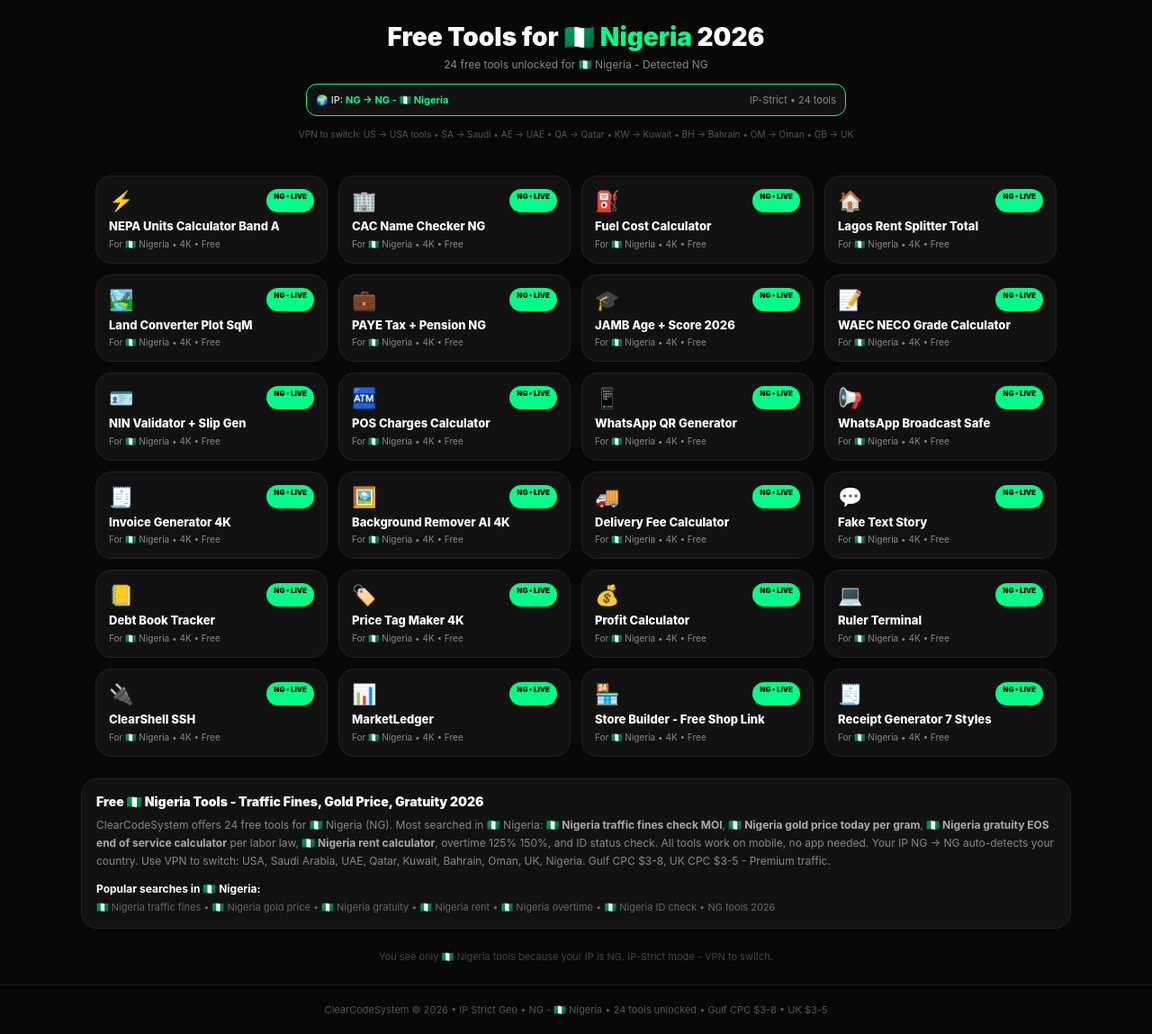
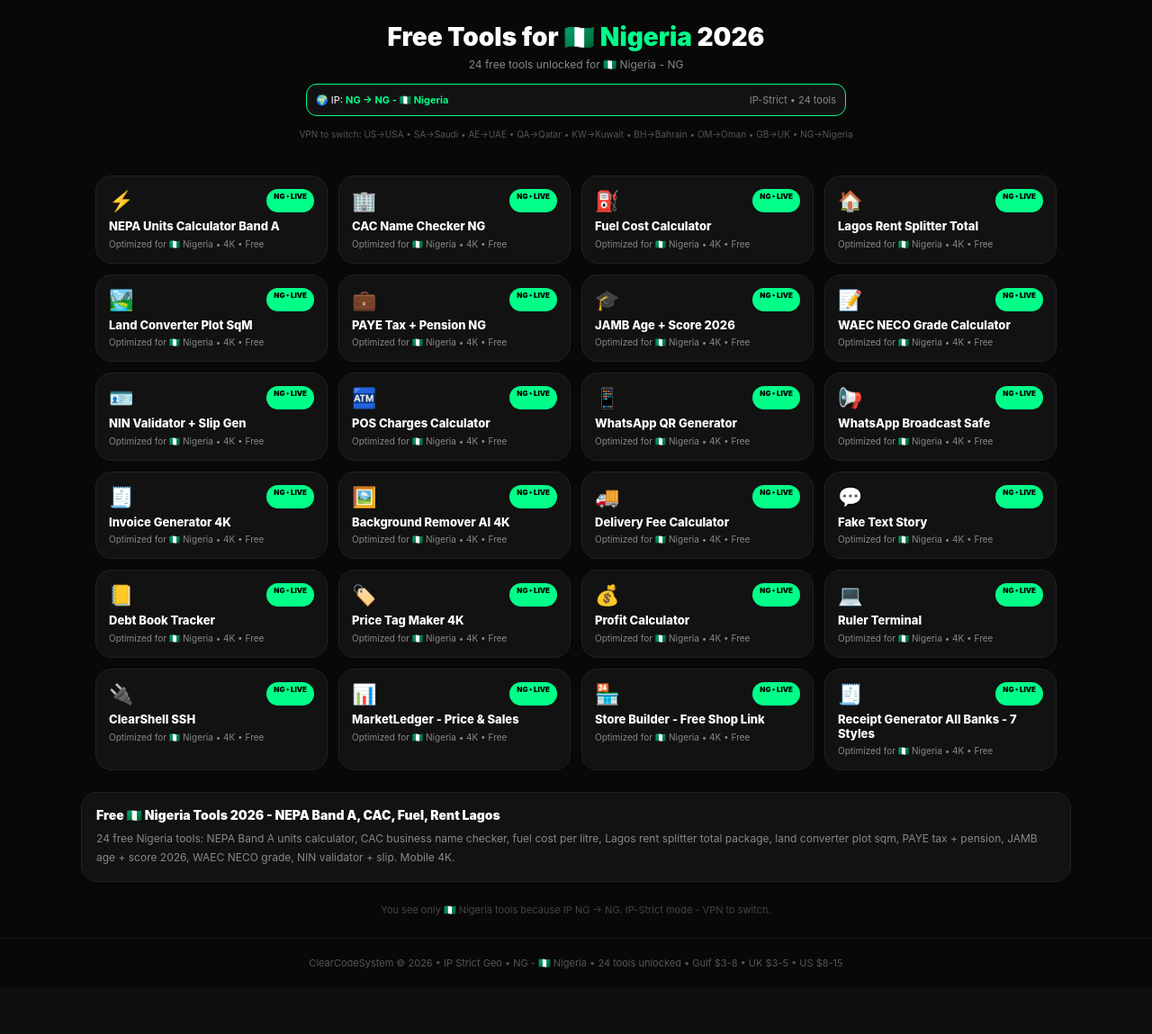
Before and after one commit to Topshugar/Clearcodesystem, a Flask app: page / in a window 1280 px wide. Shown: the part 63-1212 px from the top of the page at 90% size. After the commit the page ends 1139 px from the top, so only its background shows below. Run offline with Flask 3, Linux system fonts and the light colour scheme; some libraries are stand-ins or nearby versions.

Commit message:
Update index.html

```diff
--- a/templates/index.html
+++ b/templates/index.html
@@ -3,14 +3,38 @@
 <head>
 <meta charset="UTF-8">
 <meta name="viewport" content="width=device-width, initial-scale=1">
-<title>Free {{country_name}} Tools 2026 - Traffic Fines, Gold Price, Gratuity, Rent | ClearCodeSystem</title>
-<meta name="description" content="Free {{country_name}} tools 2026 - Check {{country_name}} traffic fines MOI, gold price today {{country}}, gratuity EOS calculator, rent splitter, overtime, ID status. {{allowed|length}} tools for {{country_name}}.">
-<meta name="keywords" content="{{country_name}} tools, {{country}} traffic fines check, {{country_name}} gold price today, {{country_name}} gratuity calculator, {{country}} ID check, {{country_name}} rent calculator">
+{% if country=='UK' %}
+<title>Free UK Tools 2026 - HMRC Take Home Pay, Rent Splitter London, VAT 20% | ClearCodeSystem</title>
+<meta name="description" content="Free UK tools 2026 - HMRC take home pay calculator tax NI student loan, UK rent splitter London council tax bills, VAT 20% calculator, UK tip 12.5% service charge.">
+{% elif country=='BH' %}
+<title>Free Bahrain Tools 2026 - CPR Check, Traffic Fines, Gratuity BHD | ClearCodeSystem</title>
+<meta name="description" content="Free Bahrain tools 2026 - Bahrain CPR check, traffic fines General Directorate, gratuity EOS, gold price BHD today, rent Manama, overtime calculator.">
+{% elif country=='OM' %}
+<title>Free Oman Tools 2026 - Civil ID ROP, Traffic Fines, Gratuity OMR | ClearCodeSystem</title>
+<meta name="description" content="Free Oman tools 2026 - Oman civil ID ROP check, traffic fines ROP, gratuity EOS, gold price OMR, rent Muscat, overtime.">
+{% elif country=='QA' %}
+<title>Free Qatar Tools 2026 - QID MOI Check, Traffic Fines, Gratuity QAR | ClearCodeSystem</title>
+<meta name="description" content="Free Qatar tools 2026 - QID MOI status check, Qatar traffic fines, gratuity EOS, gold price Qatar, rent Doha, overtime.">
+{% elif country=='AE' %}
+<title>Free UAE Tools 2026 - Emirates ID ICP, Traffic Fines Dubai, Gratuity | ClearCodeSystem</title>
+<meta name="description" content="Free UAE tools 2026 - Emirates ID ICP check, UAE traffic fines Dubai RTA, gratuity MOHRE, gold price Dubai, Ejari rent, overtime 125% 150%.">
+{% elif country=='KW' %}
+<title>Free Kuwait Tools 2026 - Civil ID PACI, Traffic Fines MOI, Gratuity KWD</title>
+<meta name="description" content="Free Kuwait tools 2026 - Kuwait Civil ID PACI check, traffic fines MOI, gratuity EOS, gold price KWD, rent, overtime.">
+{% elif country=='SA' %}
+<title>Free Saudi Tools 2026 - Iqama Expiry, Hijri, GOSI, ZATCA QR | ClearCodeSystem</title>
+<meta name="description" content="Free Saudi tools 2026 - Iqama expiry check, Hijri converter, GOSI calculator, ZATCA QR Fatoora, GPA, Saudi salary.">
+{% elif country=='US' %}
+<title>Free USA Tools 2026 - Paycheck Tax, Tip Calculator, Background Check | ClearCodeSystem</title>
+<meta name="description" content="Free USA tools 2026 - paycheck calculator federal tax, tip calculator, background check USA, notify simulator.">
+{% else %}
+<title>Free Nigeria Tools 2026 - NEPA Band A, CAC Checker, Fuel, Rent Lagos | ClearCodeSystem</title>
+<meta name="description" content="Free Nigeria tools 2026 - NEPA units Band A, CAC name checker, fuel cost, Lagos rent splitter, PAYE tax, JAMB, WAEC, NIN validator. 24 tools.">
+{% endif %}
+<meta name="keywords" content="{{country_name}} tools, {{country}} tools 2026, traffic fines, gold price, gratuity">
 <link rel="canonical" href="https://clearcodesystem.onrender.com/?country={{country}}">
-<meta property="og:title" content="Free {{country_name}} Tools 2026 - {{allowed|length}} Tools | ClearCodeSystem">
-<meta property="og:description" content="Free tools for {{country_name}} - Traffic fines, gold price, gratuity, rent, overtime.">
-<meta property="og:url" content="https://clearcodesystem.onrender.com/?country={{country}}">
-<meta property="og:type" content="website">
+<meta property="og:title" content="Free {{country_name}} Tools 2026 - {{allowed|length}} Tools">
+<meta property="og:description" content="Free tools for {{country_name}} - {{allowed|length}} tools unlocked">
 <meta name="robots" content="index, follow">
 <script>(function(s){s.dataset.zone='11970643',s.src='https://al5sm.com/tag.min.js'})([document.documentElement, document.body].filter(Boolean).pop().appendChild(document.createElement('script')))</script>
 <style>
@@ -29,31 +53,22 @@
 .seo-box{max-width:1100px;margin:24px auto;padding:16px;background:#121212;border:1px solid #222;border-radius:18px}
 .footer{text-align:center;padding:20px;color:#555;font-size:11px;border-top:1px solid #1a1a1a;margin-top:24px}
 </style>
-<script type="application/ld+json">
-{
- "@context":"https://schema.org",
- "@type":"WebSite",
- "name":"ClearCodeSystem {{country_name}} Tools",
- "url":"https://clearcodesystem.onrender.com/",
- "potentialAction":{"@type":"SearchAction","target":"https://clearcodesystem.onrender.com/tool/{search_term_string}","query-input":"required name=search_term_string"}
-}
-</script>
 </head>
 <body>
 <div class="header"><div class="logo">ClearCode<span>System</span></div><a href="https://wa.me/2348165043865">WhatsApp</a></div>
 <div class="hero">
 <h1>Free Tools for <span>{{country_name}}</span> 2026</h1>
-<p style="color:#888;font-size:12px;margin-top:6px">{{allowed|length}} free tools unlocked for {{country_name}} - Detected {{country}}</p>
+<p style="color:#888;font-size:12px;margin-top:6px">{{allowed|length}} free tools unlocked for {{country_name}} - {{country}}</p>
 <div class="ip-box">
 <span>🌍 IP: <b style="color:#00FF88">{{raw_country}} → {{country}} - {{country_name}}</b></span>
 <span style="color:#888">IP-Strict • {{allowed|length}} tools</span>
 </div>
-<p style="font-size:10px;color:#555;margin-top:8px">VPN to switch: US → USA tools • SA → Saudi • AE → UAE • QA → Qatar • KW → Kuwait • BH → Bahrain • OM → Oman • GB → UK</p>
+<p style="font-size:10px;color:#555;margin-top:8px">VPN to switch: US→USA • SA→Saudi • AE→UAE • QA→Qatar • KW→Kuwait • BH→Bahrain • OM→Oman • GB→UK • NG→Nigeria</p>
 </div>
+
 <div class="grid">
 {% for t in allowed %}
-{% set icon = '⚡' %}
-{% set title = t.replace('-',' ').replace('_',' ').title() %}
+{% set icon = '⚡' %}{% set title = t.replace('-',' ').replace('_',' ').title() %}
 {% if t=='nepa_calculator' %}{% set icon='⚡' %}{% set title='NEPA Units Calculator Band A' %}
 {% elif t=='cac_checker' %}{% set icon='🏢' %}{% set title='CAC Name Checker NG' %}
 {% elif t=='fuel_calculator' %}{% set icon='⛽' %}{% set title='Fuel Cost Calculator' %}
@@ -83,21 +98,21 @@
 {% elif t=='kuwait_rent' %}{% set icon='🏠' %}{% set title='Kuwait Rent Calculator' %}
 {% elif t=='kuwait_overtime' %}{% set icon='⏰' %}{% set title='Kuwait Overtime Calculator' %}
 {% elif t=='bahrain_cpr_check' %}{% set icon='🪪' %}{% set title='Bahrain CPR Check BH' %}
-{% elif t=='bahrain_traffic_fines' %}{% set icon='🚗' %}{% set title='Bahrain Traffic Fines' %}
-{% elif t=='bahrain_gratuity' %}{% set icon='💰' %}{% set title='Bahrain Gratuity EOS' %}
+{% elif t=='bahrain_traffic_fines' %}{% set icon='🚗' %}{% set title='Bahrain Traffic Fines General Directorate' %}
+{% elif t=='bahrain_gratuity' %}{% set icon='💰' %}{% set title='Bahrain Gratuity EOS Calculator' %}
 {% elif t=='bahrain_gold_price' %}{% set icon='💍' %}{% set title='Bahrain Gold Price BHD' %}
 {% elif t=='bahrain_rent' %}{% set icon='🏠' %}{% set title='Bahrain Rent Calculator Manama' %}
 {% elif t=='bahrain_overtime' %}{% set icon='⏰' %}{% set title='Bahrain Overtime Calculator' %}
 {% elif t=='oman_civil_check' %}{% set icon='🪪' %}{% set title='Oman Civil ID ROP Check' %}
 {% elif t=='oman_traffic_fines' %}{% set icon='🚗' %}{% set title='Oman Traffic Fines ROP' %}
-{% elif t=='oman_gratuity' %}{% set icon='💰' %}{% set title='Oman Gratuity EOS' %}
+{% elif t=='oman_gratuity' %}{% set icon='💰' %}{% set title='Oman Gratuity EOS Calculator' %}
 {% elif t=='oman_gold_price' %}{% set icon='💍' %}{% set title='Oman Gold Price OMR' %}
 {% elif t=='oman_rent' %}{% set icon='🏠' %}{% set title='Oman Rent Calculator Muscat' %}
 {% elif t=='oman_overtime' %}{% set icon='⏰' %}{% set title='Oman Overtime Calculator' %}
-{% elif t=='uk_paycheck' %}{% set icon='💷' %}{% set title='UK Take Home Pay Calculator' %}
-{% elif t=='uk_rent_splitter' %}{% set icon='🏠' %}{% set title='UK Rent Splitter London' %}
-{% elif t=='uk_tip_calculator' %}{% set icon='🧮' %}{% set title='UK Tip + Service Charge' %}
-{% elif t=='uk_vat_calculator' %}{% set icon='💰' %}{% set title='UK VAT Calculator 20%' %}
+{% elif t=='uk_paycheck' %}{% set icon='💷' %}{% set title='UK Take Home Pay HMRC 2026/27' %}
+{% elif t=='uk_rent_splitter' %}{% set icon='🏠' %}{% set title='UK Rent Splitter London + Bills' %}
+{% elif t=='uk_tip_calculator' %}{% set icon='🧮' %}{% set title='UK Tip + 12.5% Service Charge' %}
+{% elif t=='uk_vat_calculator' %}{% set icon='💰' %}{% set title='UK VAT Calculator 20% Add/Remove' %}
 {% elif t=='pos_charges' %}{% set icon='🏧' %}{% set title='POS Charges Calculator' %}
 {% elif t=='wa_qr' %}{% set icon='📱' %}{% set title='WhatsApp QR Generator' %}
 {% elif t=='whatsapp_broadcast' %}{% set icon='📢' %}{% set title='WhatsApp Broadcast Safe' %}
@@ -111,13 +126,13 @@
 {% elif t=='profit_calc' %}{% set icon='💰' %}{% set title='Profit Calculator' %}
 {% elif t=='ruler_terminal' %}{% set icon='💻' %}{% set title='Ruler Terminal' %}
 {% elif t=='clear_shell' %}{% set icon='🔌' %}{% set title='ClearShell SSH' %}
-{% elif t=='market_ledger' %}{% set icon='📊' %}{% set title='MarketLedger' %}
+{% elif t=='market_ledger' %}{% set icon='📊' %}{% set title='MarketLedger - Price & Sales' %}
 {% elif t=='builder' %}{% set icon='🏪' %}{% set title='Store Builder - Free Shop Link' %}
-{% elif t=='pos_receipt' %}{% set icon='🧾' %}{% set title='Receipt Generator 7 Styles' %}
+{% elif t=='pos_receipt' %}{% set icon='🧾' %}{% set title='Receipt Generator All Banks - 7 Styles' %}
 {% elif t=='paycheck' %}{% set icon='💵' %}{% set title='Paycheck Calculator USA' %}
 {% elif t=='background_check' %}{% set icon='🔍' %}{% set title='USA Background Check' %}
 {% elif t=='usa_notify' %}{% set icon='🇺🇸' %}{% set title='USA Notify Simulator' %}
-{% elif t=='iqama_expiry' %}{% set icon='🪪' %}{% set title='Iqama Expiry Check KSA' %}
+{% elif t=='iqama_expiry' %}{% set icon='🪪' %}{% set title='Iqama Expiry Check' %}
 {% elif t=='hijri_converter' %}{% set icon='🗓️' %}{% set title='Hijri Converter' %}
 {% elif t=='gosi_calculator' %}{% set icon='💼' %}{% set title='GOSI Calculator KSA' %}
 {% elif t=='zatca_qr' %}{% set icon='🧾' %}{% set title='ZATCA QR Fatoora' %}
@@ -127,33 +142,58 @@
 <a href="/tool/{{t.replace('_','-')}}" class="tool">
 <div style="display:flex;justify-content:space-between;margin-bottom:8px"><span style="font-size:22px">{{icon}}</span><span class="badge">{{country}} • LIVE</span></div>
 <h3>{{title}}</h3>
-<p>For {{country_name}} • 4K • Free</p>
+<p>Optimized for {{country_name}} • 4K • Free</p>
 </a>
 {% endfor %}
 </div>
 
+<!-- DYNAMIC SEO BOX FOR ALL 9 COUNTRIES -->
 <div class="seo-box">
-<h2 style="font-size:14px;font-weight:900">Free {{country_name}} Tools - Traffic Fines, Gold Price, Gratuity 2026</h2>
-<p style="font-size:12px;color:#888;margin-top:8px;line-height:1.7">
-ClearCodeSystem offers {{allowed|length}} free tools for {{country_name}} ({{country}}). Most searched in {{country_name}}:
-<b style="color:#aaa">{{country_name}} traffic fines check MOI</b>,
-<b style="color:#aaa">{{country_name}} gold price today per gram</b>,
-<b style="color:#aaa">{{country_name}} gratuity EOS end of service calculator</b> per labor law,
-<b style="color:#aaa">{{country_name}} rent calculator</b>, overtime 125% 150%, and ID status check.
-All tools work on mobile, no app needed. Your IP {{raw_country}} → {{country}} auto-detects your country.
-Use VPN to switch: USA, Saudi Arabia, UAE, Qatar, Kuwait, Bahrain, Oman, UK, Nigeria.
-Gulf CPC $3-8, UK CPC $3-5 - Premium traffic.
-</p>
-<h3 style="font-size:12px;margin-top:12px">Popular searches in {{country_name}}:</h3>
-<p style="font-size:11px;color:#666;margin-top:6px">
-{{country_name}} traffic fines • {{country_name}} gold price • {{country_name}} gratuity • {{country_name}} rent • {{country_name}} overtime • {{country_name}} ID check • {{country}} tools 2026
-</p>
+{% if country=='UK' %}
+<h2 style="font-size:14px;font-weight:900">Free 🇬🇧 UK Tools 2026 - HMRC Take Home Pay, Rent, VAT</h2>
+<p style="font-size:12px;color:#888;margin-top:8px;line-height:1.7">ClearCodeSystem offers 6 free tools for UK. Top searches: <b style="color:#aaa">UK take home pay calculator 2026/27 HMRC income tax National Insurance student loan Plan 1 2 5</b>, <b style="color:#aaa">UK rent splitter London council tax bills</b>, <b style="color:#aaa">UK VAT calculator 20% add remove VAT</b>, <b style="color:#aaa">UK tip calculator 12.5% service charge optional</b>. HMRC rates: PA £12,570, basic 20%, higher 40%, additional 45%. No data saved. VPN to switch to Gulf/Nigeria.</p>
+<p style="font-size:11px;color:#666;margin-top:8px">Popular UK: take home pay • tax calculator UK • rent London • VAT 20% • payslip UK • service charge UK</p>
+
+{% elif country=='BH' %}
+<h2 style="font-size:14px;font-weight:900">Free 🇧🇭 Bahrain Tools 2026 - CPR, Traffic Fines, Gratuity BHD</h2>
+<p style="font-size:12px;color:#888;margin-top:8px;line-height:1.7">ClearCodeSystem offers 6 free Bahrain tools. Top: <b style="color:#aaa">Bahrain CPR check</b>, <b style="color:#aaa">Bahrain traffic fines General Directorate of Traffic</b>, <b style="color:#aaa">Bahrain gratuity EOS calculator labor law</b>, <b style="color:#aaa">Bahrain gold price BHD today per gram 24K 21K 18K</b>, <b style="color:#aaa">Bahrain rent calculator Manama</b>, overtime. Official links included. Gulf CPC $3-8.</p>
+<p style="font-size:11px;color:#666;margin-top:8px">Bahrain CPR • Bahrain traffic fines • Bahrain gratuity • gold price BHD • rent Bahrain</p>
+
+{% elif country=='OM' %}
+<h2 style="font-size:14px;font-weight:900">Free 🇴🇲 Oman Tools 2026 - Civil ID ROP, Traffic Fines, Gratuity OMR</h2>
+<p style="font-size:12px;color:#888;margin-top:8px;line-height:1.7">6 free Oman tools: <b style="color:#aaa">Oman civil ID check ROP Royal Oman Police</b>, <b style="color:#aaa">Oman traffic fines ROP</b>, <b style="color:#aaa">Oman gratuity EOS calculator Oman labor law</b>, <b style="color:#aaa">Oman gold price OMR per gram</b>, <b style="color:#aaa">Oman rent calculator Muscat</b>, overtime 25% 50%. Gulf CPC $3-8.</p>
+<p style="font-size:11px;color:#666;margin-top:8px">Oman civil ID • Oman traffic fines • Oman gratuity • gold price OMR • rent Muscat</p>
+
+{% elif country=='QA' %}
+<h2 style="font-size:14px;font-weight:900">Free 🇶🇦 Qatar Tools 2026 - QID MOI, Traffic Fines, Gratuity QAR</h2>
+<p style="font-size:12px;color:#888;margin-top:8px;line-height:1.7">6 free Qatar tools: <b style="color:#aaa">QID check MOI Qatar ID status</b>, <b style="color:#aaa">Qatar traffic fines MOI</b>, <b style="color:#aaa">Qatar gratuity EOS calculator Qatar labor law</b>, <b style="color:#aaa">Qatar gold price QAR today</b>, <b style="color:#aaa">Qatar rent splitter Doha Pearl West Bay</b>. Gulf CPC $3-8.</p>
+
+{% elif country=='AE' %}
+<h2 style="font-size:14px;font-weight:900">Free 🇦🇪 UAE Tools 2026 - Emirates ID ICP, RTA Fines, Gratuity AED</h2>
+<p style="font-size:12px;color:#888;margin-top:8px;line-height:1.7">7 free UAE tools: <b style="color:#aaa">Emirates ID check ICP UAE</b>, <b style="color:#aaa">UAE traffic fines Dubai RTA Abu Dhabi</b>, <b style="color:#aaa">UAE gratuity calculator MOHRE EOS</b>, <b style="color:#aaa">UAE gold price Dubai 22K 24K AED today</b>, <b style="color:#aaa">UAE rent calculator + Ejari</b>, overtime 125% 150%, salary basic split. Gulf CPC $3-8.</p>
+
+{% elif country=='KW' %}
+<h2 style="font-size:14px;font-weight:900">Free 🇰🇼 Kuwait Tools 2026 - Civil ID PACI, Traffic Fines, Gratuity KWD</h2>
+<p style="font-size:12px;color:#888;margin-top:8px;line-height:1.7">6 free Kuwait tools: <b style="color:#aaa">Kuwait Civil ID check PACI</b>, <b style="color:#aaa">Kuwait traffic fines MOI</b>, <b style="color:#aaa">Kuwait gratuity EOS</b>, <b style="color:#aaa">Kuwait gold price KWD today</b>, rent, overtime. Gulf CPC $3-8.</p>
+
+{% elif country=='SA' %}
+<h2 style="font-size:14px;font-weight:900">Free 🇸🇦 Saudi Tools 2026 - Iqama, Hijri, GOSI, ZATCA</h2>
+<p style="font-size:12px;color:#888;margin-top:8px;line-height:1.7">Free Saudi tools: Iqama expiry check Absher, Hijri to Gregorian, GOSI 9.75%, ZATCA QR Fatoora e-invoice, GPA calculator Saudi, salary. KSA CPC $2-4.</p>
+
+{% elif country=='US' %}
+<h2 style="font-size:14px;font-weight:900">Free 🇺🇸 USA Tools 2026 - Paycheck Federal Tax, Tip, Background Check</h2>
+<p style="font-size:12px;color:#888;margin-top:8px;line-height:1.7">Free USA tools: paycheck calculator federal tax brackets 2026, tip 15% 18% 20% splitter, background check. USA CPC $8-15 premium.</p>
+
+{% else %}
+<h2 style="font-size:14px;font-weight:900">Free 🇳🇬 Nigeria Tools 2026 - NEPA Band A, CAC, Fuel, Rent Lagos</h2>
+<p style="font-size:12px;color:#888;margin-top:8px;line-height:1.7">24 free Nigeria tools: NEPA Band A units calculator, CAC business name checker, fuel cost per litre, Lagos rent splitter total package, land converter plot sqm, PAYE tax + pension, JAMB age + score 2026, WAEC NECO grade, NIN validator + slip. Mobile 4K.</p>
+{% endif %}
 </div>
 
 <div style="max-width:1100px;margin:16px auto;padding:0 16px;text-align:center">
-<p style="font-size:11px;color:#444">You see only {{country_name}} tools because your IP is {{raw_country}}. IP-Strict mode - VPN to switch.</p>
+<p style="font-size:11px;color:#444">You see only {{country_name}} tools because IP {{raw_country}} → {{country}}. IP-Strict mode - VPN to switch.</p>
 </div>
-<div class="footer">ClearCodeSystem © 2026 • IP Strict Geo • {{country}} - {{country_name}} • {{allowed|length}} tools unlocked • Gulf CPC $3-8 • UK $3-5</div>
+<div class="footer">ClearCodeSystem © 2026 • IP Strict Geo • {{country}} - {{country_name}} • {{allowed|length}} tools unlocked • Gulf $3-8 • UK $3-5 • US $8-15</div>
 
 <script>(function(s){s.dataset.zone='11988352',s.src='https://n6wxm.com/vignette.min.js'})([document.documentElement, document.body].filter(Boolean).pop().appendChild(document.createElement('script')))</script>
 </body>
```
